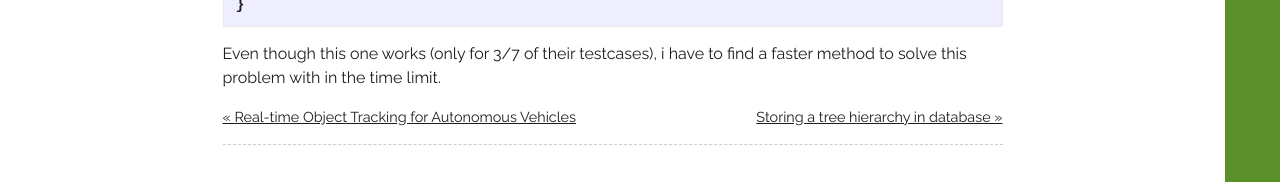
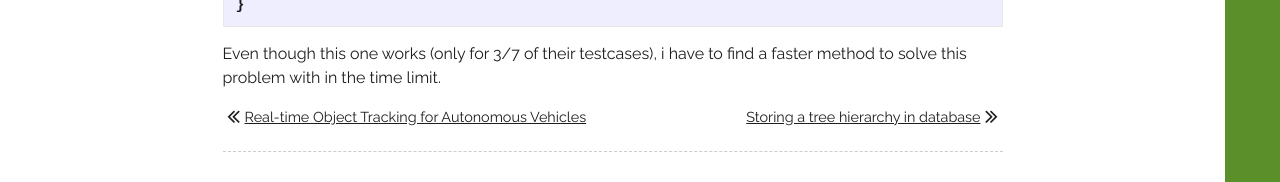
Before and after one commit to suhaibkhan/suhaibkhan.github.io, a Jekyll site: the page built from _posts/2012-10-25-find-strings-interviewstreet-problem.md, in a window 1280 px wide and 1400 px high, scrolled down 282 px. Shown: the part 1218-1400 px from the top of the window. Built offline with Jekyll 4.4.1, drawn with Linux system fonts in a browser that asks for light colours; comment, search, counter and statistics services are not loaded.

Commit message:
Design changes

```diff
--- a/_layouts/post.html
+++ b/_layouts/post.html
@@ -11,6 +11,6 @@ layout: page
     {{ content }}
   </div>
   <div class="post-nav">
-    <span class="prev">{% if page.previous.url %}<a href="{{page.previous.url}}">&laquo; {{page.previous.title}}</a>{% endif %}</span><span class="next">{% if page.next.url %}<a href="{{page.next.url}}">{{page.next.title}} &raquo;</a>{% endif %}</span>
+    <span class="block prev">{% if page.previous.url %}<span class="icon-angle-double-left"></span><a href="{{page.previous.url}}">{{page.previous.title}}</a>{% endif %}</span><span class="block next">{% if page.next.url %}<a href="{{page.next.url}}">{{page.next.title}}</a><span class="icon-angle-double-right"></span>{% endif %}</span>
   </div>
 </article>
--- a/_sass/_layout.scss
+++ b/_sass/_layout.scss
@@ -195,7 +195,7 @@
 
     .post-nav{
       @extend %vertical-rhythm;
-      span {
+      .block {
         font-size: $post-nav-font-size;
         display: inline-block;
         vertical-align: baseline;
@@ -207,6 +207,17 @@
         &.next {
           text-align: right;
         }
+      }
+      .icon-angle-double-left, .icon-angle-double-right{
+        display: block;
+        font-size: $post-nav-icon-font-size;
+        margin-top: -3px;
+      }
+      .icon-angle-double-right {
+        float: right;
+      }
+      .icon-angle-double-left {
+        float: left;
       }
     }
   }
--- a/css/main.scss
+++ b/css/main.scss
@@ -26,8 +26,9 @@ $article-list-title-font-size:  1.3em;
 $article-list-headl-font-size:  1em;
 $article-list-headr-font-size:  1.3em;
 
-$post-title-font-size: 1.8em;
-$post-nav-font-size: 0.9em;
+$post-title-font-size:    1.8em;
+$post-nav-font-size:      0.9em;
+$post-nav-icon-font-size: 22px;
 
 $spacing-unit:     30px;
 
```
